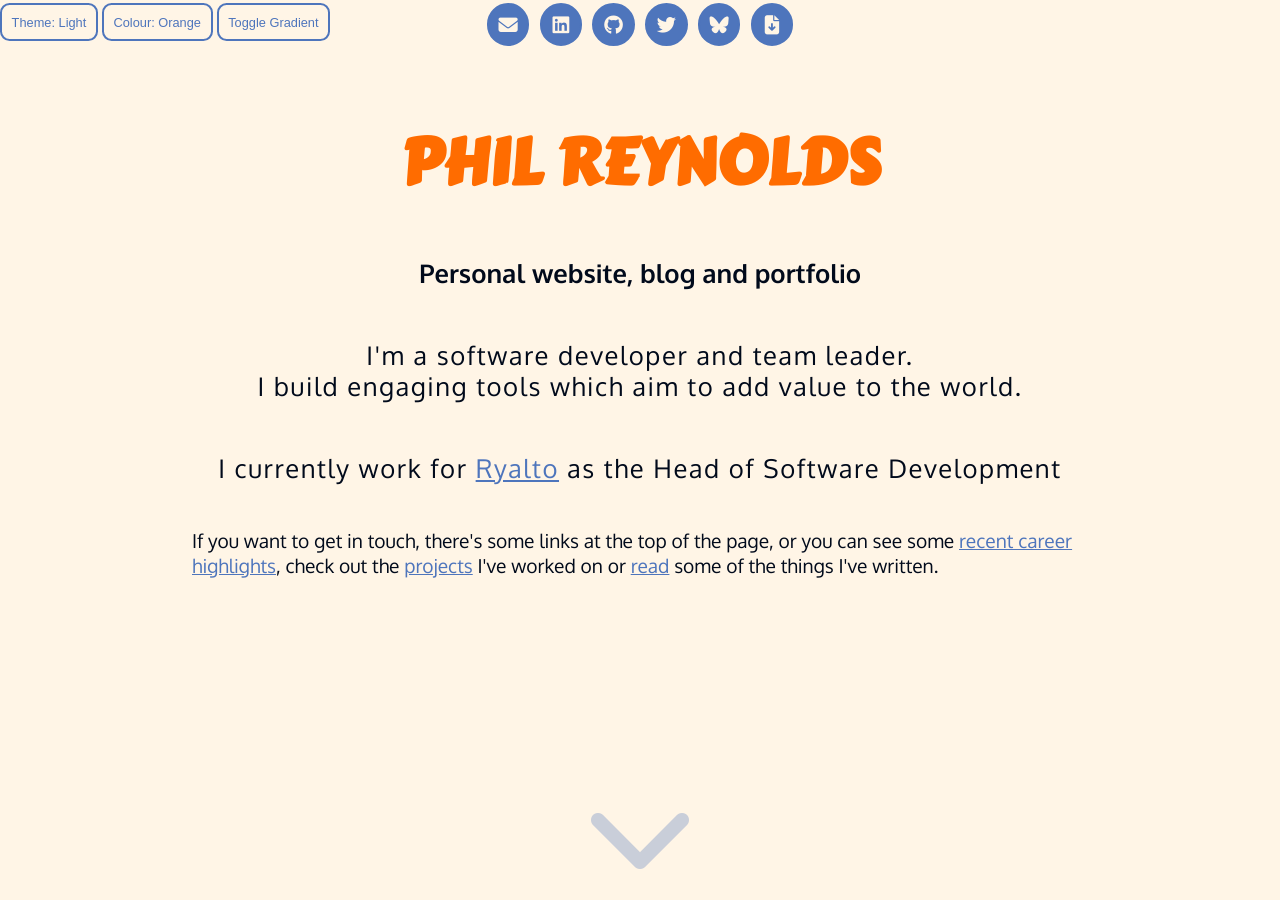
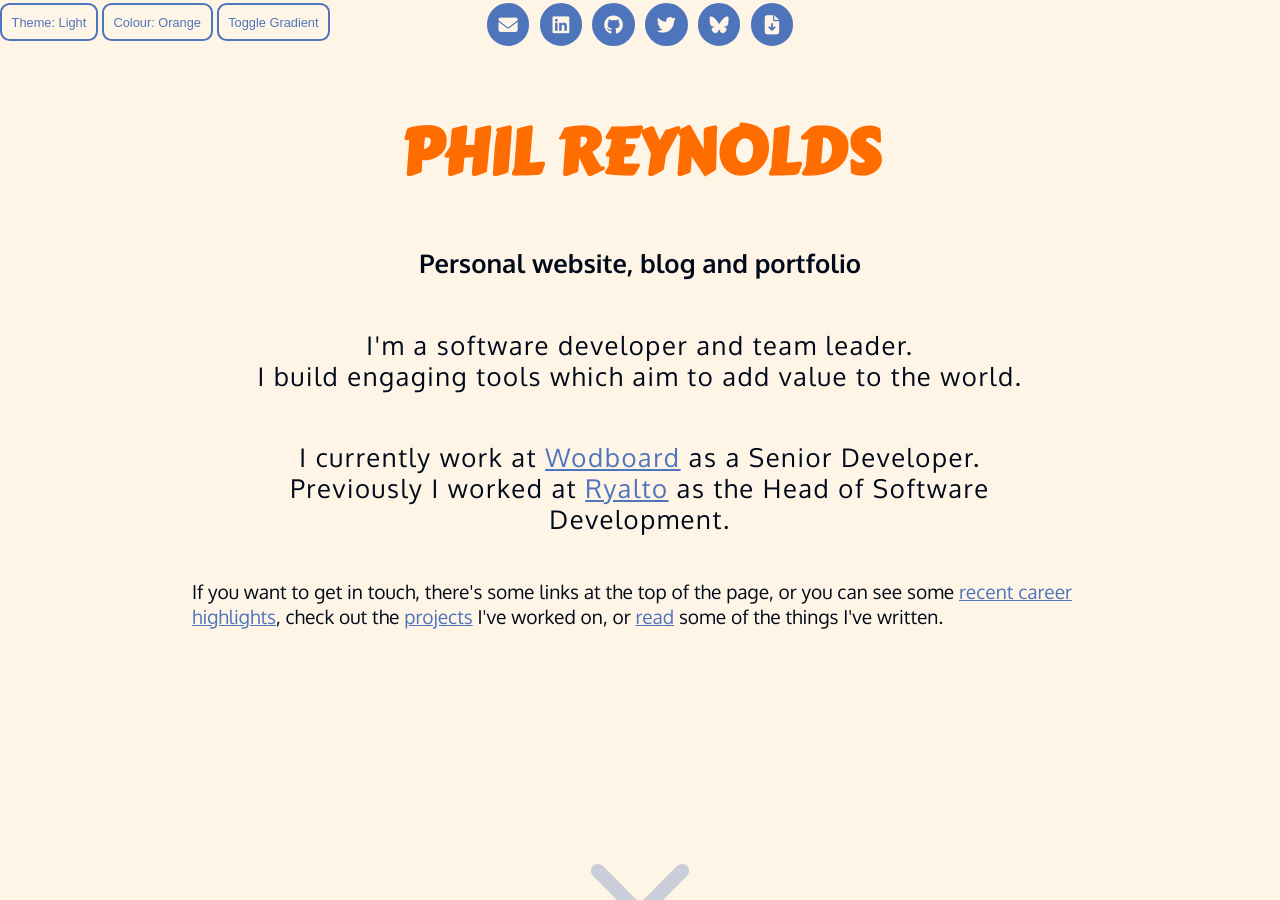
Before and after one commit to phil-6/pr_dev, a Jekyll site: the page built from index.html, in a window 1280 px wide and 900 px high. Built offline with Jekyll 4.4.1, drawn with Linux system fonts in a browser that asks for light colours; nearby versions of some CDN libraries.

Commit message:
update header

```diff
--- a/_home-sections/header.html
+++ b/_home-sections/header.html
@@ -2,11 +2,17 @@
     <div class="container">
         <h1>Phil Reynolds</h1>
         <h3>Personal website, blog and portfolio</h3>
-        <p class="subheading center">I'm a software developer and team leader.<br/>I build engaging tools which aim to
-            add value to the world. </p>
-        <p class="subheading">I currently work for <a href="https://developer.ryalto.group">Ryalto</a> as the Head of Software Development</p>
-        <p>If you want to get in touch, there's some links at the top of the page, or you can see some <a href="#career">recent career highlights</a>,
-            check out the <a href="#projects">projects</a> I've worked on or <a href="#blog">read</a> some of the things I've written.
+        <p class="subheading center">
+            I'm a software developer and team leader.<br/>
+            I build engaging tools which aim to add value to the world.
+        </p>
+        <p class="subheading center">
+            I currently work at <a href="https://www.wodboard.com/">Wodboard</a> as a Senior Developer.<br/>
+            Previously I worked at <a href="https://developer.ryalto.group">Ryalto</a> as the Head of Software Development.
+        </p>
+        <p>
+            If you want to get in touch, there's some links at the top of the page, or you can see some <a href="#career">recent career highlights</a>,
+            check out the <a href="#projects">projects</a> I've worked on, or <a href="#blog">read</a> some of the things I've written.
         </p>
         <div class="down-arrow"><a href="#blog"><i class="fas fa-7x fa-chevron-down"></i></a></div>
     </div>
```
